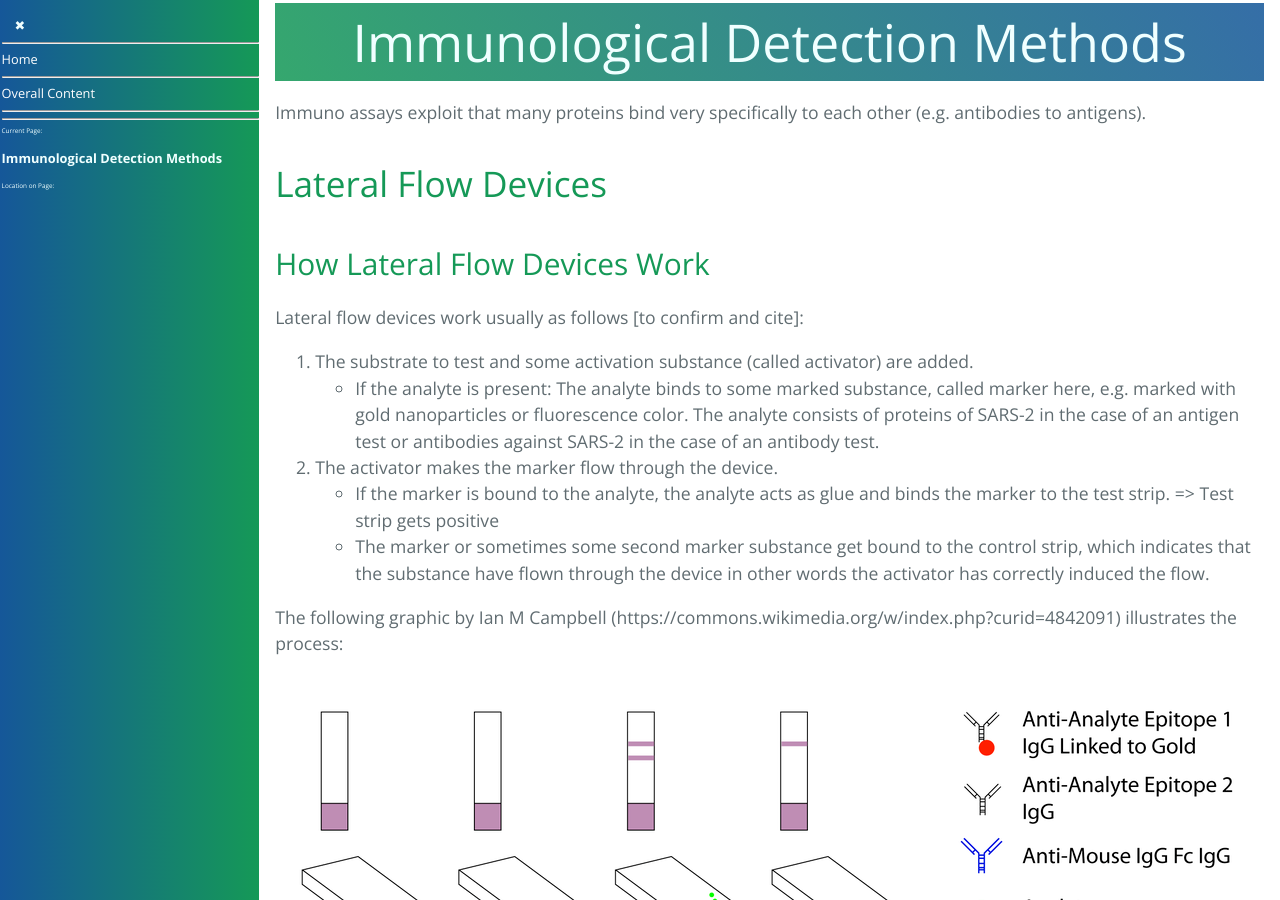
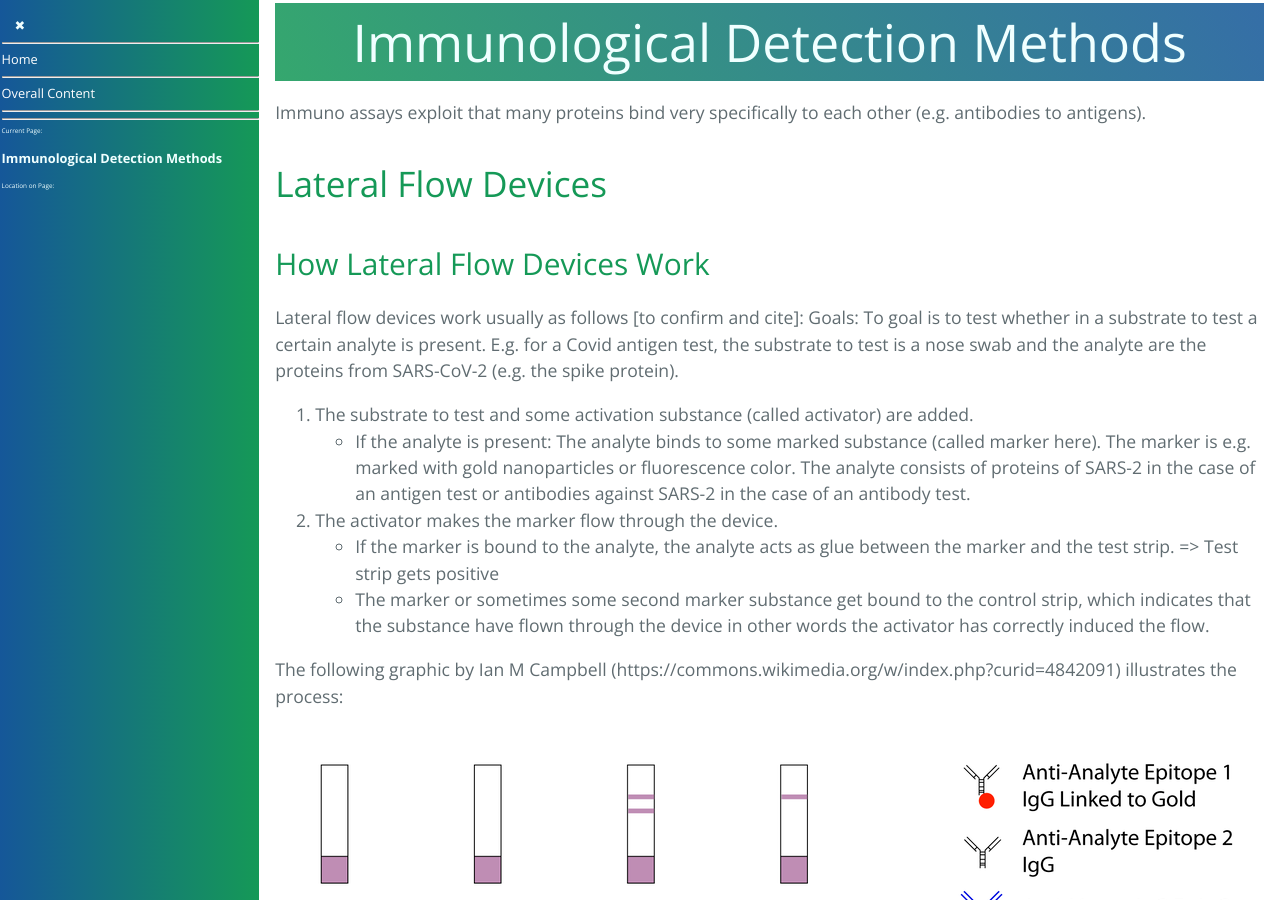
Before and after one commit to forestgrape/coronavirus, a Jekyll site: the page built from 3_medical/immuno_assyas.md, in a window 1280 px wide and 900 px high. Built offline with Jekyll 4.4.1, drawn with Linux system fonts in a browser that asks for light colours; our own code applies the rules of GitHub Pages for plain Markdown files; some of the changed text lies outside the part shown.

Commit message:
formulations; fixed: presence of analyte to test

```diff
--- a/3_medical/immuno_assyas.md
+++ b/3_medical/immuno_assyas.md
@@ -6,10 +6,11 @@ Immuno assays exploit that many proteins bind very specifically to each other (e
 
 ### How Lateral Flow Devices Work
 Lateral flow devices work usually as follows [to confirm and cite]:
+Goals: To goal is to test whether in a substrate to test a certain analyte is present. E.g. for a Covid antigen test, the substrate to test is a nose swab and the analyte are the proteins from SARS-CoV-2 (e.g. the spike protein).
 1. The substrate to test and some activation substance (called activator) are added.
-    * If the analyte is present: The analyte binds to some marked substance, called marker here, e.g. marked with gold nanoparticles or fluorescence color. The analyte consists of proteins of SARS-2 in the case of an antigen test or antibodies against SARS-2 in the case of an antibody test.
+    * If the analyte is present: The analyte binds to some marked substance (called marker here). The marker is e.g. marked with gold nanoparticles or fluorescence color. The analyte consists of proteins of SARS-2 in the case of an antigen test or antibodies against SARS-2 in the case of an antibody test.
 2. The activator makes the marker flow through the device.
-    * If the marker is bound to the analyte, the analyte acts as glue and binds the marker to the test strip. => Test strip gets positive
+    * If the marker is bound to the analyte, the analyte acts as glue between the marker and the test strip. => Test strip gets positive
     * The marker or sometimes some second marker substance get bound to the control strip, which indicates that the substance have flown through the device in other words the activator has correctly induced the flow.
 
 The following graphic by Ian M Campbell (https://commons.wikimedia.org/w/index.php?curid=4842091) illustrates the process:
```
Also changed, not shown: other parts of 3_medical/immuno_assyas.md (+1 -1 lines).
